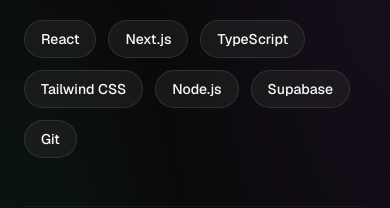
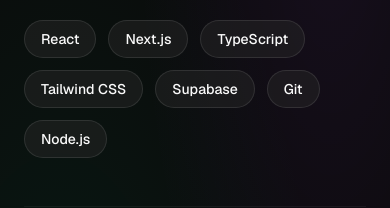
Before and after one commit to ahddev/ahddev, a Next.js app: page / in a window 390 px wide. Shown: the part 966-1174 px from the top of the page. Built offline with nearby package versions, Linux system fonts and the light colour scheme; no server answers; what tailwindcss-animated would draw is missing.

Commit message:
gackground

```diff
--- a/app/globals.css
+++ b/app/globals.css
@@ -141,3 +141,23 @@ body {
       transparent
     );
 }
+
+@media (max-width: 768px) {
+  body {
+    background-image: radial-gradient(
+        ellipse 65% 45% at 50% -20%,
+        oklch(0.488 0.243 264.376 / 15%),
+        transparent
+      ),
+      radial-gradient(
+        ellipse 50% 35% at 85% 50%,
+        oklch(0.627 0.265 303.9 / 8%),
+        transparent
+      ),
+      radial-gradient(
+        ellipse 70% 40% at 15% 85%,
+        oklch(0.696 0.17 162.48 / 10%),
+        transparent
+      );
+  }
+}
--- a/components/skills-grid.tsx
+++ b/components/skills-grid.tsx
@@ -3,9 +3,9 @@ const skills = [
   "Next.js",
   "TypeScript",
   "Tailwind CSS",
-  "Node.js",
   "Supabase",
   "Git",
+  "Node.js",
 ];
 
 export function SkillsGrid() {
```
